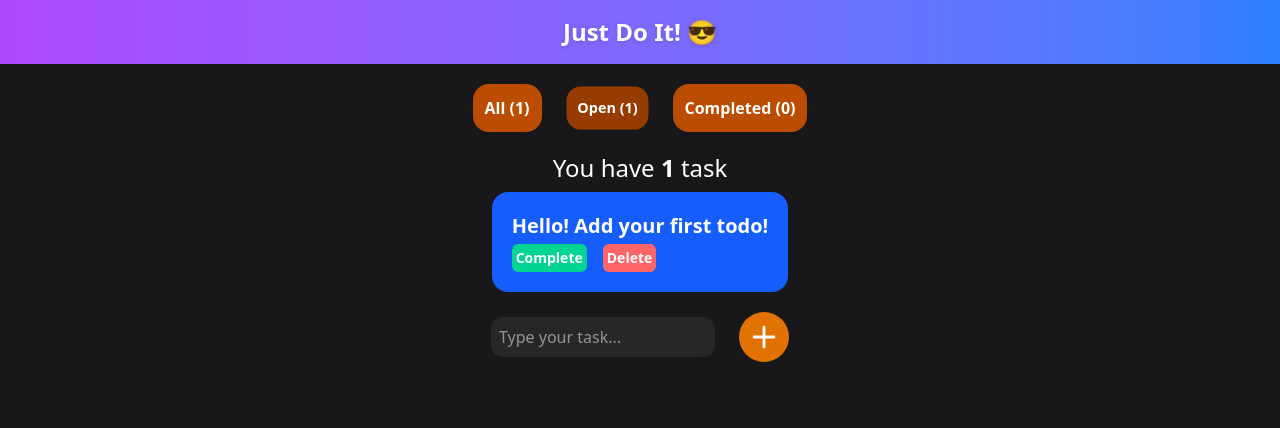
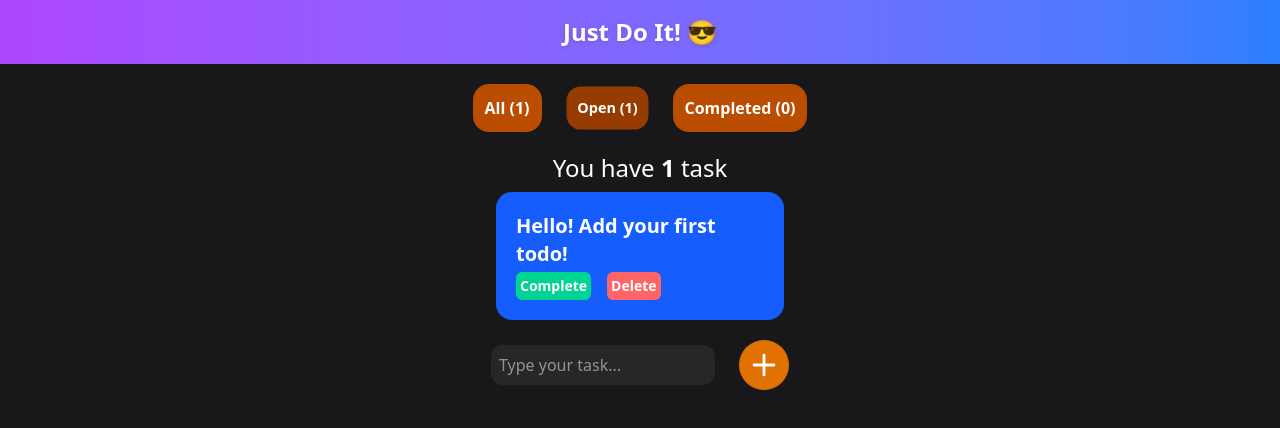
Before and after one commit to itspablomontes/just-do-it, a React (Vite) app: page / in a window 1280 px wide. Shown: the top 428 px of the page. Built offline with nearby package versions, Linux system fonts and the light colour scheme.

Commit message:
style: correct overflowing

```diff
--- a/src/components/TodoCard.tsx
+++ b/src/components/TodoCard.tsx
@@ -3,15 +3,17 @@
 export default function TodoCard({
 	todo,
 	todoIndex,
+	handleCompleteTodo,
 	handleDeleteTodo,
 }: TodoCardProps) {
 	return (
-		<div className="flex flex-col gap-1 bg-blue-600 rounded-2xl font-bold p-5">
-			<p className="text-base md:text-xl">{todo.input}</p>
-			<div className="flex gap-4 items-center text-sm">
+		<div className="flex flex-col gap-1 bg-blue-600 rounded-2xl font-bold p-5 w-2xs break-words">
+			<p className="text-base md:text-xl overflow-scroll">{todo.input}</p>
+			<div className="flex gap-4 items-center text-sm max-h-28	">
 				<button
 					className="bg-emerald-400 p-1 rounded-md disabled:bg-emerald-700 hover:scale-110"
 					disabled={todo.complete}
+					onClick={() => handleCompleteTodo(todoIndex)}
 				>
 					Complete
 				</button>
```
